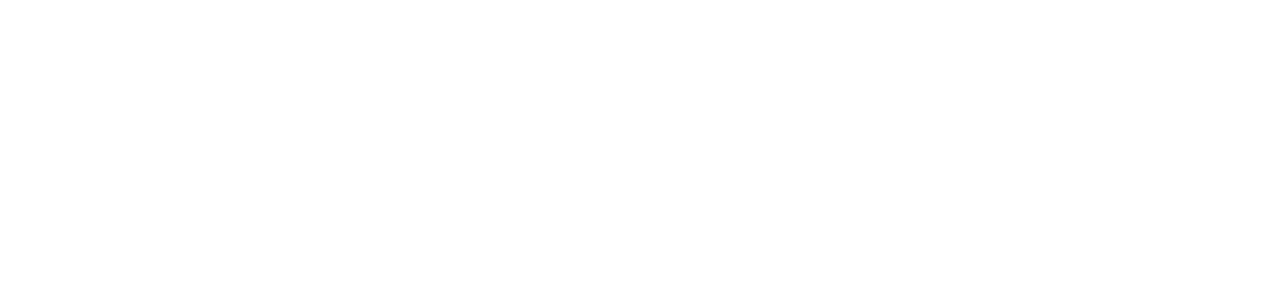
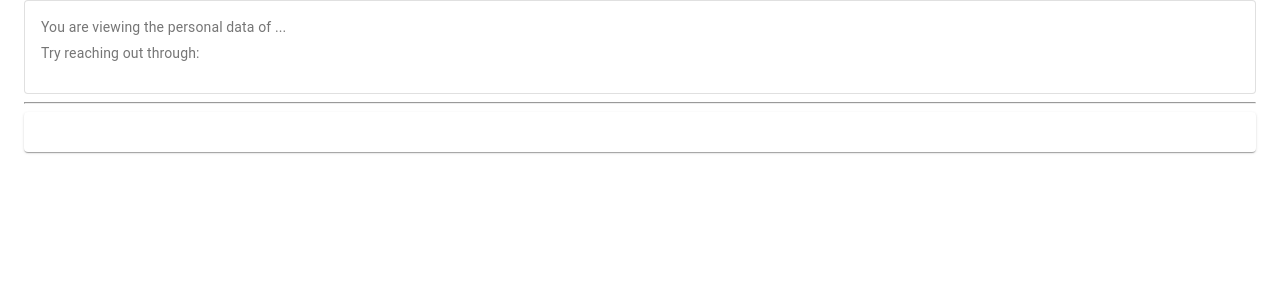
Before and after one commit to dotslashbin/PDD, a React (Create React App) app in the folder pdd_webapp/: page /view in a window 1280 px wide. Shown: the top 300 px of the page. Built offline with nearby package versions, Linux system fonts and the light colour scheme.

Commit message:
Implemented displaying of fields

```diff
--- a/pdd_webapp/src/views/display/PDDisplay.tsx
+++ b/pdd_webapp/src/views/display/PDDisplay.tsx
@@ -1,5 +1,5 @@
 import React, { useEffect, useState } from 'react'
-import { Container, makeStyles } from '@material-ui/core'
+import { Card, CardContent, Container, makeStyles, Typography } from '@material-ui/core'
 import PersonalDataSelector from '../../selectors/PersonalData'
 import { GetMessagesArray } from '../../helpers/Messages'
 import DisplayMessage from '../notices/DisplayMessage'
@@ -8,7 +8,24 @@
 	pageMessage: {
 		marginTop: '50px',
 		marginBottom: '50px',
-	}
+	},
+	root: {
+		minWidth: 275,
+	},
+	email: {
+		color: 'red'
+	},
+	bullet: {
+		display: 'inline-block',
+		margin: '0 2px',
+		transform: 'scale(0.8)',
+	},
+	title: {
+		fontSize: 14,
+	},
+	pos: {
+		marginBottom: 12,
+	},
 }))
 
 const fetchData = async (token:string, secretKey: string):Promise<any> => {
@@ -23,7 +40,7 @@
 
 	const [message, setMessage] = useState('')
 	const [severity, setSeverity] = useState('')
-	const [email, setEmail] = useState('')
+	const [status, setStatus] = useState(0)
 	const [personalData, setPersonalData] = useState(personalDataSkeleton)
 
 
@@ -37,10 +54,12 @@
 		if(token && secretKey) {
 			fetchData(token, secretKey).then(result => {
 				if(result.status === 401) {
+					setStatus(result.status)
 					setSeverity('error')
 					setMessage(result.data.message)
 					setPersonalData(personalDataSkeleton)
 				} else if (result.status === 200) {
+					setStatus(result.status)
 					setPersonalData(result.data)
 				}
 			})
@@ -49,12 +68,35 @@
 
 	return(
 		<Container>
-			<div className={classes.pageMessage}>
-				<DisplayMessage messages={GetMessagesArray(message)} severity={severity} />
-			</div>
-			<div>
-				{(personalData && personalData.email)? personalData.email:''}
-			</div>
+			{(status === 401)?
+				<div className={classes.pageMessage}>
+					<DisplayMessage messages={GetMessagesArray(message)} severity={severity} />
+				</div>:
+				<div>
+					<Card className={classes.root} variant="outlined">
+						<CardContent>
+							<Typography className={classes.title} color="textSecondary" gutterBottom>
+							You are viewing the personal data  of ...
+							</Typography>
+							<Typography variant="h5" component="h2">
+								{personalData.fullName}
+							</Typography>
+							<Typography className={classes.title} color="textSecondary" gutterBottom>
+							Try reaching out through:
+							</Typography>
+							<Typography variant="subtitle1">
+								<span className={classes.email}>{personalData.email}</span>
+							</Typography>
+						</CardContent>
+					</Card>
+					<hr />
+					<Card>
+						<CardContent>
+
+						</CardContent>
+					</Card>
+				</div>
+			}
 		</Container>
 	)
 }
--- a/pdd_webapp/src/views/notices/DisplayMessage.tsx
+++ b/pdd_webapp/src/views/notices/DisplayMessage.tsx
@@ -11,7 +11,8 @@
 		fontWeight: 'bold',
 	},
 	alertContainer: {
-		minWidth: '100%'
+		minWidth: '100%',
+		marginBottom: '50px'
 	}
 }))
 
```
